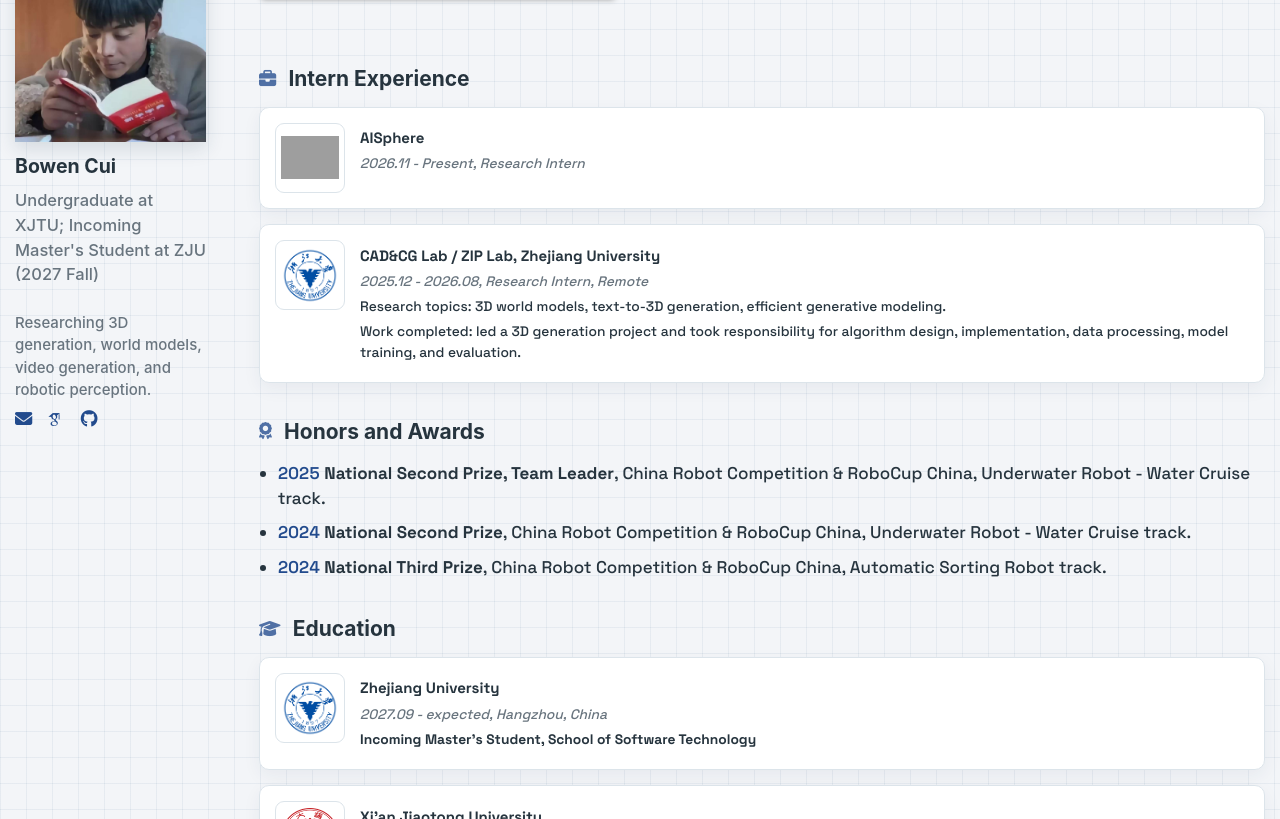
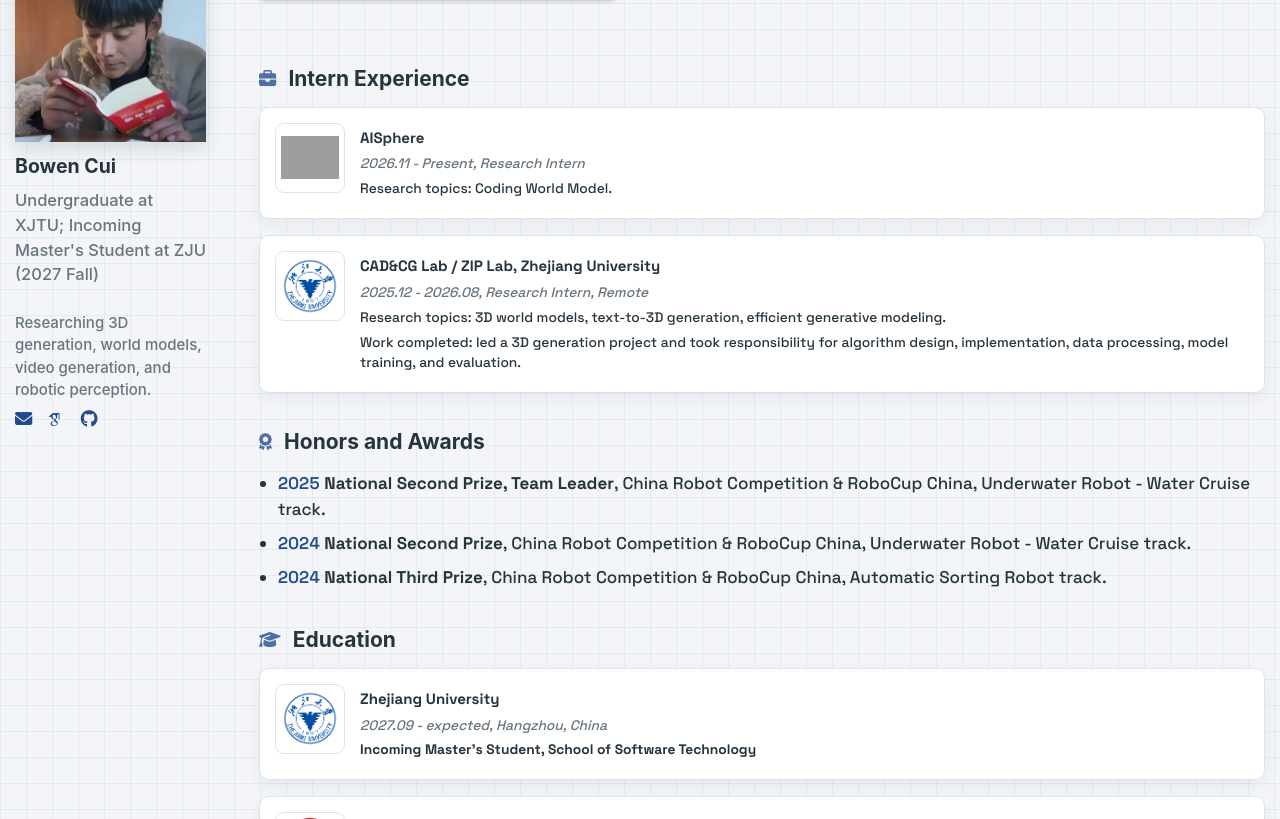
Before and after one commit to AlexanderTsui/AlexanderTsui.github.io, a Jekyll site: the page built from _pages/about.md, in a window 1280 px wide and 900 px high, scrolled down 1242 px, cut to the strip 81-900 px from the top of the window. Built offline with Jekyll 4.4.1, drawn with Linux system fonts in a browser that asks for light colours; some web fonts are replaced; a script bundle is joined from its source files by our own code; library files that are not in the unit come from our copies; grey boxes are pictures that could not be loaded.

Commit message:
Add AISphere research topic

```diff
--- a/_pages/about.md
+++ b/_pages/about.md
@@ -107,6 +107,7 @@
   <div>
     <p class="entity-title"><strong>AISphere</strong></p>
     <p class="entity-meta"><em>2026.11 - Present, Research Intern</em></p>
+    <p>Research topics: Coding World Model.</p>
   </div>
 </div>
 
```
